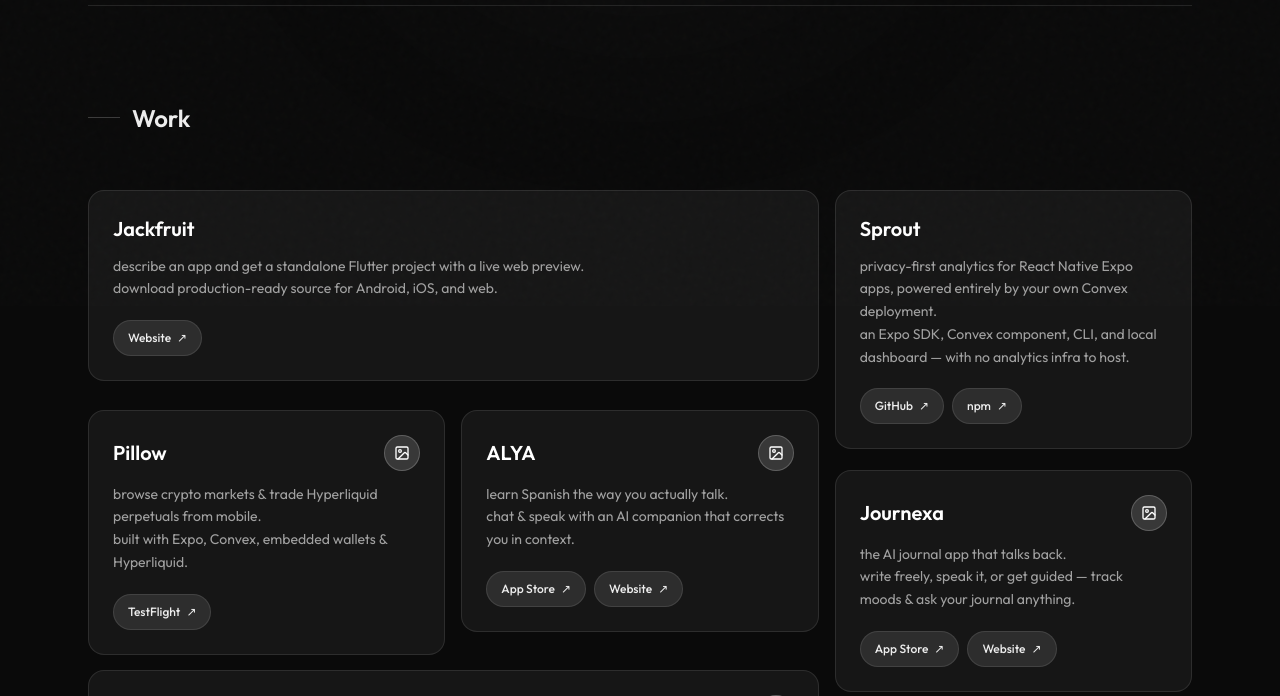
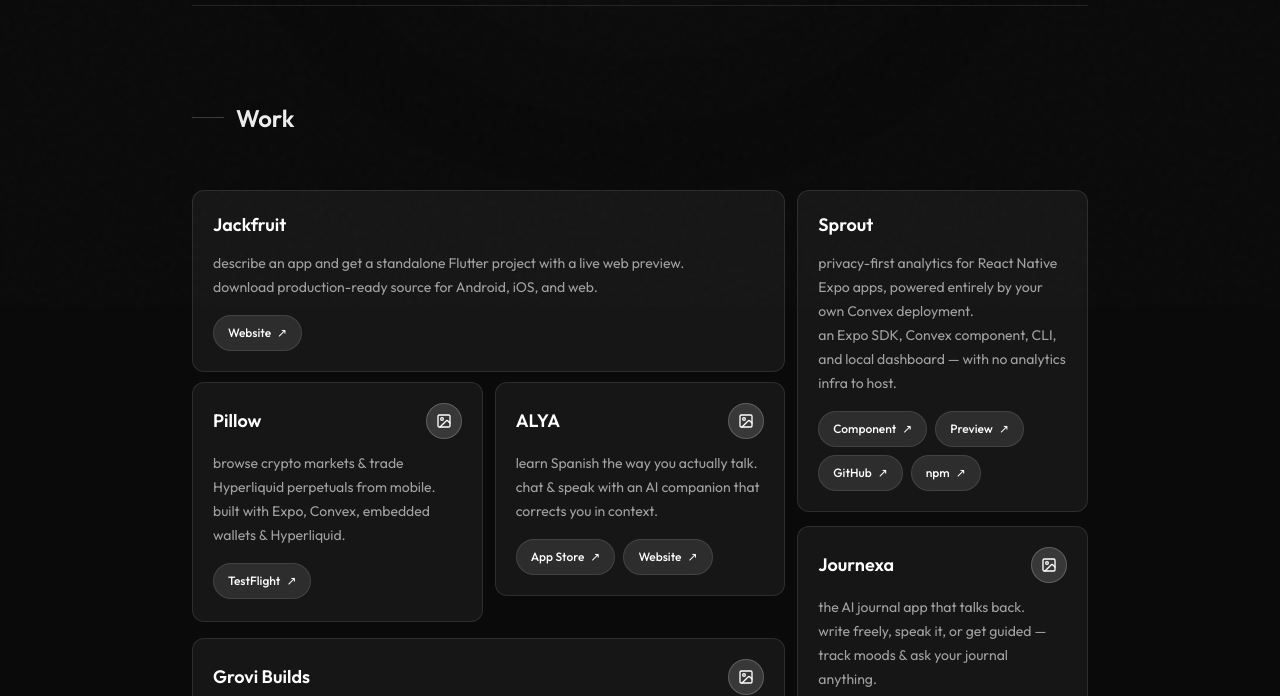
Before and after one commit to ambjn/portfolio-ambjn, an Astro site: page / in a window 1280 px wide. Shown: the part 494-1190 px from the top of the page. Built offline with nearby package versions, Linux system fonts and the light colour scheme; Astro itself is replaced by a stand-in of ours.

Commit message:
refactor: update project card styling, implement custom sorting, add link types, and clean up project configuration and linting setup

```diff
--- a/eslint.config.js
+++ b/eslint.config.js
@@ -1,19 +1,14 @@
 import js from '@eslint/js'
-import globals from 'globals'
 import tseslint from 'typescript-eslint'
 import { defineConfig, globalIgnores } from 'eslint/config'
 
 export default defineConfig([
   globalIgnores(['dist', '.astro']),
   {
-    files: ['**/*.{ts,tsx}'],
+    files: ['**/*.ts'],
     extends: [
       js.configs.recommended,
       tseslint.configs.recommended,
     ],
-    languageOptions: {
-      ecmaVersion: 2020,
-      globals: globals.browser,
-    },
   },
 ])
--- a/package.json
+++ b/package.json
@@ -18,7 +18,6 @@
     "@astrojs/check": "^0.9.6",
     "@eslint/js": "^9.39.1",
     "eslint": "^9.39.1",
-    "globals": "^16.5.0",
     "typescript": "~5.9.3",
     "typescript-eslint": "^8.46.4",
     "vite": "^6.4.1"
--- a/src/components/Projects.astro
+++ b/src/components/Projects.astro
@@ -3,6 +3,8 @@ import { projects, type ProjectLinks } from "../data/content";
 
 const linkLabels: Record<keyof ProjectLinks, string> = {
   live: "Live",
+  preview: "Preview",
+  component: "Component",
   github: "GitHub",
   appStore: "App Store",
   testflight: "TestFlight",
@@ -10,7 +12,7 @@ const linkLabels: Record<keyof ProjectLinks, string> = {
   npm: "npm",
 };
 
-const getLinks = (links?: ProjectLinks) =>
+const getProjectLinks = (links?: ProjectLinks) =>
   links
     ? (Object.entries(links) as [keyof ProjectLinks, string | undefined][]).filter(
         (entry): entry is [keyof ProjectLinks, string] => Boolean(entry[1]),
@@ -19,8 +21,8 @@ const getLinks = (links?: ProjectLinks) =>
 
 const desktopCardLayouts = [
   "lg:col-span-4",
-  "lg:col-span-2",
-  "lg:col-span-2",
+  "lg:col-span-2 lg:min-h-60",
+  "lg:col-span-2 lg:min-h-60",
   "lg:col-span-2",
   "lg:col-span-2",
   "lg:col-span-4",
@@ -31,29 +33,32 @@ const desktopCardLayouts = [
   "lg:col-span-2",
 ];
 
-const priorityProjects = ["Jackfruit", "Sprout", "Pillow"];
-const orderedProjects = [
-  ...priorityProjects.map((title) => projects.find((project) => project.title === title)),
-  ...projects.filter((project) => !priorityProjects.includes(project.title)),
-].filter((project) => project !== undefined);
+const priority = new Map(["Jackfruit", "Sprout", "Pillow"].map((title, index) => [title, index]));
+const orderedProjects = projects
+  .map((project, sourceIndex) => ({
+    ...project,
+    links: getProjectLinks(project.links),
+    sourceIndex,
+  }))
+  .sort((a, b) => (priority.get(a.title) ?? a.sourceIndex + priority.size) - (priority.get(b.title) ?? b.sourceIndex + priority.size));
 
 ---
 
-<section id="projects" class="mt-10 border-t border-white/10 pt-16 pb-8 sm:mt-16 sm:pt-24 sm:pb-10">
+<section id="projects" class="mx-auto mt-10 max-w-4xl border-t border-white/10 pt-16 pb-8 sm:mt-16 sm:pt-24 sm:pb-10">
   <h2 class="mb-10 flex items-center gap-3 text-xl font-semibold sm:mb-14 sm:text-2xl">
     <span aria-hidden="true" class="h-px w-8 bg-white/20"></span> Work
   </h2>
-  <div data-project-grid class="grid grid-cols-1 items-start gap-4 sm:grid-cols-2 lg:grid-flow-dense lg:auto-rows-[4px] lg:grid-cols-6">
+  <div data-project-grid class="grid grid-cols-1 items-start gap-3 sm:grid-cols-2 lg:grid-flow-dense lg:auto-rows-[4px] lg:grid-cols-6">
     {orderedProjects.map((project, index) => (
-      <article data-project-card class:list={["group flex self-start flex-col rounded-2xl border border-white/10 bg-white/5 px-5 py-5 transition-colors hover:border-white/20 hover:bg-white/[0.07] sm:px-6 sm:py-6", desktopCardLayouts[index]]}>
+      <article data-project-card class:list={["group flex self-start flex-col rounded-xl border border-white/10 bg-white/5 p-4 transition-colors hover:border-white/20 hover:bg-white/[0.07] sm:p-5", desktopCardLayouts[index]]}>
         <div class="flex items-center justify-between gap-3">
-          <h3 class="text-xl font-semibold text-white">{project.title}</h3>
+          <h3 class="text-lg font-semibold text-white">{project.title}</h3>
           {project.images?.length && (
             <button
               type="button"
               data-screenshots={JSON.stringify(project.images)}
               data-project-title={project.title}
-              class="grid size-9 shrink-0 place-items-center rounded-full border border-white/20 bg-white/15 text-base text-white transition-colors hover:bg-white/25 focus-visible:outline-2 focus-visible:outline-offset-2 focus-visible:outline-white"
+              class="grid size-11 shrink-0 place-items-center rounded-full border border-white/20 bg-white/15 text-base text-white transition-colors hover:bg-white/25 focus-visible:outline-2 focus-visible:outline-offset-2 focus-visible:outline-white sm:size-9"
               aria-label={`View ${project.title} screenshots`}
               title="View screenshots"
             >
@@ -65,15 +70,15 @@ const orderedProjects = [
             </button>
           )}
         </div>
-        <p class="mt-3 whitespace-pre-line text-sm leading-relaxed text-neutral-400">{project.description}</p>
-        {getLinks(project.links).length > 0 && (
-          <div class="mt-5 flex flex-wrap gap-2">
-            {getLinks(project.links).map(([key, href]) => (
+        <p class="mt-3 whitespace-pre-line text-sm leading-6 text-neutral-400">{project.description}</p>
+        {project.links.length > 0 && (
+          <div class="mt-4 flex flex-wrap gap-2">
+            {project.links.map(([key, href]) => (
               <a
                 href={href}
                 target="_blank"
                 rel="noopener noreferrer"
-                class="inline-flex min-h-9 items-center gap-1.5 rounded-full border border-white/10 bg-white/10 px-3.5 py-1.5 text-xs font-medium text-white transition-colors hover:border-white/20 hover:bg-white/20 focus-visible:outline-2 focus-visible:outline-offset-2 focus-visible:outline-white"
+                class="inline-flex min-h-11 items-center gap-1.5 rounded-full border border-white/10 bg-white/10 px-3.5 py-1.5 text-xs font-medium text-white transition-colors hover:border-white/20 hover:bg-white/20 focus-visible:outline-2 focus-visible:outline-offset-2 focus-visible:outline-white sm:min-h-9"
               >
                 {linkLabels[key]}
                 <span aria-hidden="true">↗</span>
--- a/src/data/content.ts
+++ b/src/data/content.ts
@@ -1,5 +1,7 @@
 export type ProjectLinks = {
   live?: string;
+  preview?: string;
+  component?: string;
   github?: string;
   appStore?: string;
   testflight?: string;
@@ -77,6 +79,8 @@ export const projects: Project[] = [
     title: "Sprout",
     description: "privacy-first analytics for React Native Expo apps, powered entirely by your own Convex deployment.\nan Expo SDK, Convex component, CLI, and local dashboard — with no analytics infra to host.",
     links: {
+      component: "https://www.convex.dev/components/sprout-convex/analytics",
+      preview: "https://sprout-convex-analytics.vercel.app/",
       github: "https://github.com/ambjn/sprout",
       npm: "https://www.npmjs.com/package/@sprout-convex/analytics",
     },
--- a/src/index.css
+++ b/src/index.css
@@ -47,12 +47,6 @@ body::before {
   opacity: 0.4;
 }
 
-a {
-  color: inherit;
-  text-decoration: none;
-  transition: all 0.2s ease-in-out;
-}
-
 ::selection {
   background-color: rgba(255, 255, 255, 0.2);
   color: white;
--- a/tsconfig.json
+++ b/tsconfig.json
@@ -3,7 +3,6 @@
     "target": "ES2022",
     "module": "ESNext",
     "moduleResolution": "Bundler",
-    "allowImportingTsExtensions": true,
     "noEmit": true,
     "isolatedModules": true,
     "skipLibCheck": true,
```
Also changed, not shown: 1 other file.
